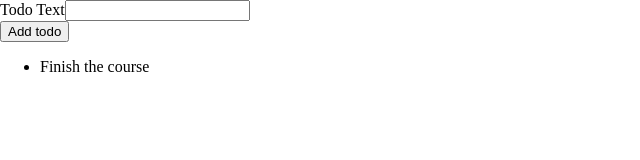
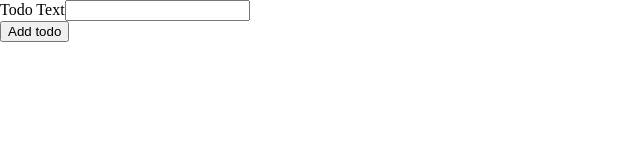
Before and after one commit to DejanBelic/tsc-drag-and-drop, a React (Create React App) app in the folder reactjs-typescript/: page / in a window 1280 px wide. Shown: the top 160 px of the page, without its empty margins (0-640 px from the left). Built offline with nearby package versions, Linux system fonts and the light colour scheme.

Commit message:
Working with state & types.

```diff
--- a/reactjs-typescript/src/App.tsx
+++ b/reactjs-typescript/src/App.tsx
@@ -1,15 +1,16 @@
-import React from 'react';
+import React, { useState } from 'react';
 import TodoList from "./components/ToDoList";
 import NewTodo from "./components/NewTodo";
+import {Todo} from './todo.model';
 
 function App() {
-	const todos = [ { id: 't1', text: 'Finish the course'}];
+	const [todos, setTodos] = useState<Todo[]>([])
 	const todoAddHandler = (text: string) => {
-
+		setTodos([ { id: 't1', text: 'Finish the course'}])
 	}
   return (
     <div className="App">
-		<NewTodo onAddHandler={todoAddHandler}/>
+		<NewTodo onAddTodo={todoAddHandler}/>
 		<TodoList items={todos}/>
     </div>
   );
--- /dev/null
+++ b/reactjs-typescript/src/todo.model.ts
@@ -0,0 +1,4 @@
+export interface Todo {
+	id: string
+	text: string
+}
```
